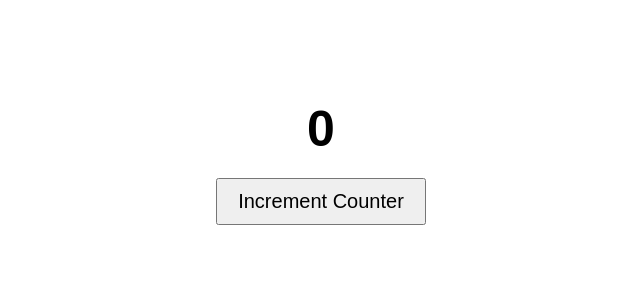
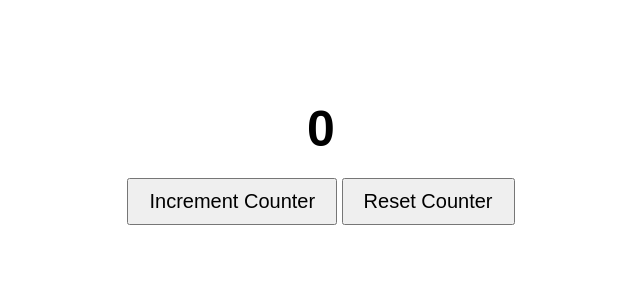
Before and after one commit to gcshane/cloud-computing-demo, a Flask app: page / in a window 1280 px wide. Shown: the top 300 px of the page, without its empty margins (319-959 px from the left). Run offline with Flask 3, Linux system fonts and the light colour scheme; some libraries are stand-ins or nearby versions.

Commit message:
Implement reset counter

```diff
--- a/templates/index.html
+++ b/templates/index.html
@@ -14,6 +14,7 @@
 <body>
     <h1 id="counter">0</h1>
     <button onclick="incrementCounter()">Increment Counter</button>
+    <button onclick="resetCounter()">Reset Counter</button>
 
     <script>
         const socket = io();
@@ -23,10 +24,19 @@
             socket.emit('increment_counter');
         }
 
+        // Function to send reset event to server
+        function resetCounter() {
+            socket.emit('reset_counter');
+        }
+
         // Listen for counter updates from the server
         socket.on('update_counter', (data) => {
             document.getElementById('counter').textContent = data.counter;
         });
+
+        socket.on('reset_counter', (data) => {
+            document.getElementById('counter').textContent = 0;
+        });
     </script>
 </body>
 </html>
```
